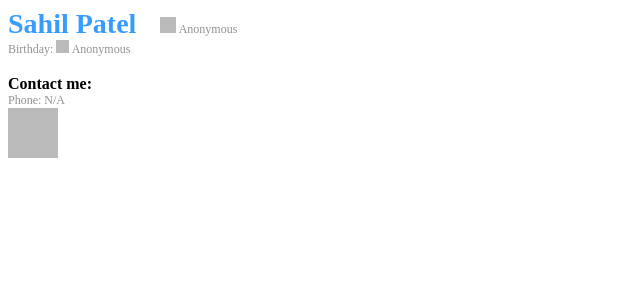
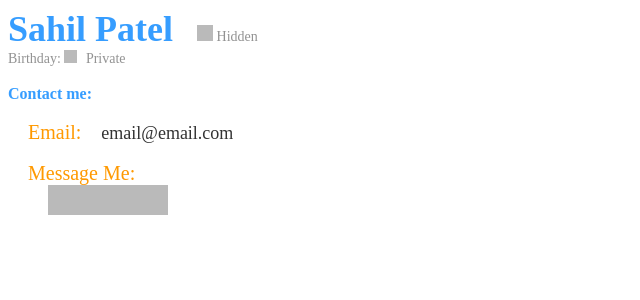
Before and after one commit to SuperNar3k/HackRidge2018, a PHP site: page /myProfile.php?userID=1 in a window 1280 px wide. Shown: the top 300 px of the page, without its empty margins (0-640 px from the left). Run offline with PHP 8.4, Linux system fonts and the light colour scheme; the visitor is signed in with stand-in values (Sample User, id 1); data comes from the database, SQL or seed files in the repository; grey boxes are pictures that could not be loaded.

Commit message:
pushing my profile

```diff
--- a/php/myProfile.php
+++ b/php/myProfile.php
@@ -10,44 +10,55 @@
     $user = $stmt->fetch(PDO::FETCH_OBJ);
     $firstName = $user->firstName;
     $lastName = $user->lastName;
+    $email = $user->email;
     $location = $user->address;
     $birthday = $user->birthday;
     $phone = $user->phone;
+    $about = $user->about;
     if(!empty($location)):
     echo '<div>
-                <b style="font-size:28px;color: rgba(4,133,255,.8);">',$firstName,' ',$lastName,'</b>
-                <a style="text-decoration:none;margin-left:20px;color: rgba(100,100,100,.7);font-size:12px;" href="https://www.maps.google.com/maps/search/?api=1&query=', str_replace(" ", "+", $location),'+IL" target = "_blank"><img style="height:16px;width:16px;opacity:.7;padding:0px"  src = "../rsc/mapLocationMarker.png">', $location, '</a>
+                <b style="font-size:36px;color: rgba(4,133,255,.8);">',$firstName,' ',$lastName,'</b>
+                <a style="text-decoration:none;margin-left:10px;color: rgba(100,100,100,.7);font-size:14px;" href="https://www.maps.google.com/maps/search/?api=1&query=', str_replace(" ", "+", $location),'+IL" target = "_blank"><img style="height:16px;width:16px;opacity:.7;padding:0px"  src = "../rsc/mapLocationMarker.png">', $location, '</a>
          ';
     else:
         echo '<div>
-                <b style="font-size:28px;color: rgba(4,133,255,.8);">',$firstName,' ',$lastName,'</b>
-                <a style="margin-left:20px;color: rgba(100,100,100,.7);font-size:12px;"><img style="height:16px;width:16px;opacity:.7;padding:0px" src = "../rsc/mapLocationMarker.png"> Anonymous </a>
+                <b style="font-size:36px;color: rgba(4,133,255,.8);">',$firstName,' ',$lastName,'</b>
+                <a style="margin-left:20px;color: rgba(100,100,100,.7);font-size:14px;"><img style="height:16px;width:16px;opacity:.7;padding:0px" src = "../rsc/mapLocationMarker.png"> Hidden </a>
          ';
     endif;
     if($birthday!='0000-00-00'):
         $formatted_date = date('m/d/Y', strtotime($birthday));
         echo '<br>
-                <a style="color: rgba(100,100,100,.7);font-size:12px;margin-top:8px;">Birthday: <img style="height:13px;width:13px;opacity:.7;padding:0px" src = "../rsc/birthdayImage.png">', $formatted_date, '</a>
+                <a style="color: rgba(100,100,100,.7);font-size:14px;margin-top:8px;">Birthday: <img style="height:13px;width:13px;opacity:.7;padding:0px;margin-right:5px;" src = "../rsc/birthdayImage.png">', $formatted_date, '</a>
             ';
     else:
         echo '<br>
-                <a style="color: rgba(100,100,100,.7);font-size:12px;margin-top:8px;">Birthday: <img style="height:13px;width:13px;opacity:.7;padding:0px" src = "../rsc/birthdayImage.png"> Anonymous</a>
+                <a style="color: rgba(100,100,100,.7);font-size:14px;margin-top:8px;">Birthday: <img style="height:13px;width:13px;opacity:.7;padding:0px;margin-right:5px;" src = "../rsc/birthdayImage.png"> Private</a>
             ';
     endif;
-    if(!empty($phone)):
+    if(!empty($about)):
         echo '<br>
                 <br>
-                <b>Contact me:</b><br>
-                <a style="color: rgba(100,100,100,.7);font-size:12px;margin-top:8px;">Phone:', $phone, '</a><br>
-                <a style="color: rgba(100,100,100,.7);font-size:12px;margin-top:8px;"><img style="height:13px;width:13px;opacity:.7;padding:0px" src = "../rsc/messagePictures.png"></a>
-            </div>';
+                <b style="color: rgba(4,133,255,.8);">About me:</b><br><br>
+                <a style="margin-left:20px;color: #333;font-size:20px;margin-top:8px;"><a style="margin-left:20px;color: #333;font-size:18px;margin-top:8px;">', $about, '</a></a><br><br>
+            ';
+
+    endif;
+    if(!empty($phone)):
+        echo '
+                <br>
+                <b style="color: rgba(4,133,255,.8);">Contact me:</b><br><br>
+                <a style="margin-left:20px;color: rgb(255,153,0);font-size:20px;margin-top:8px;">Email:<a style="margin-left:20px;color: #333;font-size:18px;margin-top:8px;">',$email,'</a> </a><br><br>
+                <a style="margin-left:20px;color: rgb(255,153,0);font-size:20px;margin-top:8px;">Phone:<a href="tel:',str_replace(' ', '', $phone),'" style="margin-left:20px;color: blue;font-size:18px;margin-top:8px;">+ ', $phone,'</a></a><br><br>
+                <a style="margin-left:20px;color: rgb(255,153,0);font-size:20px;margin-top:8px;margin-bottom:16px;">Message Me:  <br><a style="margin-left:40px;color: #333;font-size:18px;margin-top:8px;"><img style="height:30px;width:120px;opacity:.7;padding:0px" src = "../rsc/messagePicture.png"></a></a>
+            ';
     else:
         echo '<br>
                 <br>
-                <b>Contact me:</b><br>
-                <a style="color: rgba(100,100,100,.7);font-size:12px;margin-top:8px;">Phone: N/A</a><br>
-                <a style="color: rgba(100,100,100,.7);font-size:12px;margin-top:8px;"><img style="height:50px;width:50px;opacity:.7;padding:0px" src = "../rsc/messagePictures.png"></a>
-            </div>';
+                <b style="color: rgba(4,133,255,.8);">Contact me:</b><br><br>
+                <a style="margin-left:20px;color: rgb(255,153,0);font-size:20px;margin-top:8px;">Email:<a style="margin-left:20px;color: #333;font-size:18px;margin-top:8px;">',$email,'</a> </a><br><br>
+                <a style="margin-left:20px;color: rgb(255,153,0);font-size:20px;margin-top:8px;margin-bottom:16px;">Message Me: <br><a style="margin-left:40px;color: #333;font-size:18px;margin-top:8px;"><img style="height:30px;width:120px;opacity:.7;padding:0px" src = "../rsc/messagePicture.png"></a></a>
+            ';
     endif;
 
 ?>
--- a/php/profile.php
+++ b/php/profile.php
@@ -83,7 +83,7 @@
         <div id = "footerPusher">
             <?php if($_SESSION['userID']==(int)$_GET['userID']):?>
                 <div style ="display: flex;min-height:100%">
-                    <div style="height: 100%; width: 20%; padding: 0px; margin: 0px;border-right: .1rem solid rgba(0,0,0,.1);margin-top:40px;padding-bottom: 40px;padding-top: 10px;margin-left:20px;">
+                    <div style="height: 100%; width: 20%; padding: 0px; margin: 0px;border-right: .1rem solid rgba(255,153,0,.3);margin-top:40px;padding-bottom: 40px;padding-top: 10px;margin-left:20px;">
                         <p>
                             <!--Get User Icon-->
                             <?php
```
Also changed, not shown: rsc/messagePicture.png (added), rsc/messagePictures.png (deleted).
